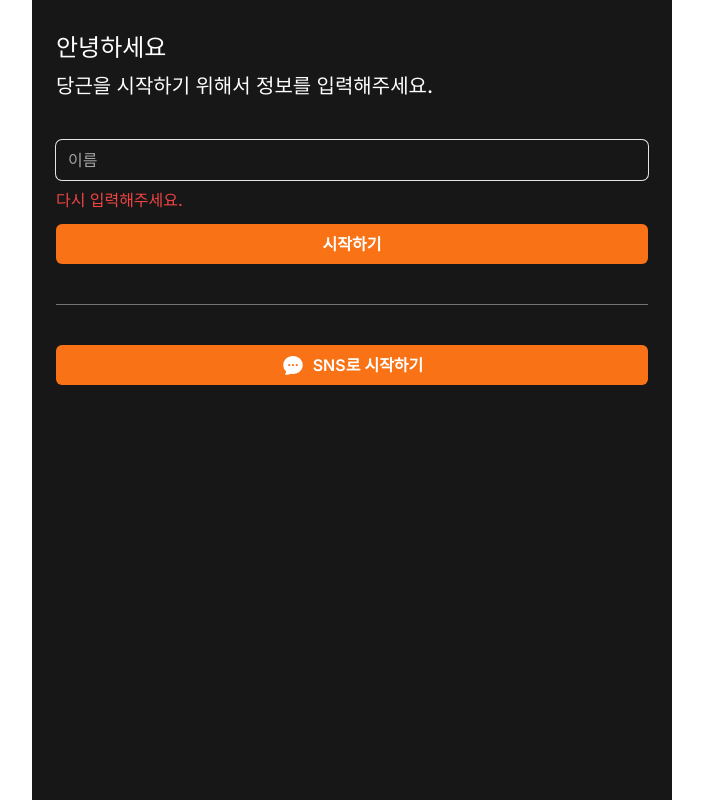
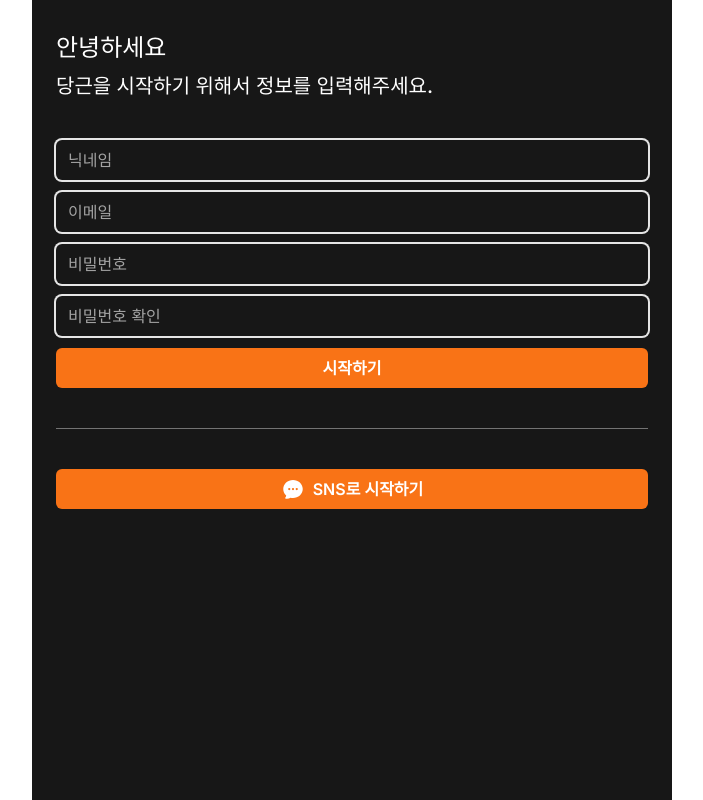
Before and after one commit to volant97/Carrot-Market-Reloaded, a Next.js app: page /create-account in a window 1280 px wide. Shown: the whole page, without its empty margins (288-991 px from the left). Built offline with nearby package versions, Linux system fonts and the light colour scheme.

Commit message:
[UPDATE] 4.2 Form Components : form input, form btn 컴포넌트 제작

```diff
--- a/app/create-account/page.tsx
+++ b/app/create-account/page.tsx
@@ -1,3 +1,5 @@
+import FormButton from "@/components/FormButton";
+import FormInput from "@/components/FormInput";
 import { ChatBubbleOvalLeftEllipsisIcon } from "@heroicons/react/24/solid";
 import Link from "next/link";
 
@@ -9,16 +11,21 @@
         <h2 className="text-xl">당근을 시작하기 위해서 정보를 입력해주세요.</h2>
       </div>
       <form className="flex flex-col gap-3">
-        <div className="flex flex-col gap-2">
-          <input
-            type="text"
-            placeholder="이름"
-            required
-            className="bg-transparent rounded-md w-full h-10 border-none ring-1 focus:ring-2 ring-neutral-200 focus:ring-orange-500 focus:outline-none placeholder:text-neutral-400"
-          />
-          <span className="text-red-500 font-medium">다시 입력해주세요.</span>
-        </div>
-        <button className="primary-btn h-10">시작하기</button>
+        <FormInput type="text" placeholder="닉네임" required errors={[]} />
+        <FormInput type="email" placeholder="이메일" required errors={[]} />
+        <FormInput
+          type="password"
+          placeholder="비밀번호"
+          required
+          errors={[]}
+        />
+        <FormInput
+          type="password"
+          placeholder="비밀번호 확인"
+          required
+          errors={[]}
+        />
+        <FormButton loading={false} text="시작하기" />
       </form>
       <div className="w-full h-px bg-neutral-500" />
       <div>
--- /dev/null
+++ b/components/FormButton.tsx
@@ -0,0 +1,15 @@
+interface Props {
+  loading: boolean;
+  text: string;
+}
+
+export default function FormButton({ loading, text }: Props) {
+  return (
+    <button
+      disabled={loading}
+      className="primary-btn h-10 disabled:bg-neutral-400 disabled:text-neutral-300 disabled:cursor-wait"
+    >
+      {loading ? "로딩중..." : text}
+    </button>
+  );
+}
--- /dev/null
+++ b/components/FormInput.tsx
@@ -0,0 +1,29 @@
+interface Props {
+  type: string;
+  placeholder: string;
+  required: boolean;
+  errors: string[];
+}
+
+export default function FormInput({
+  type,
+  placeholder,
+  required,
+  errors,
+}: Props) {
+  return (
+    <div className="flex flex-col gap-2">
+      <input
+        type={type}
+        placeholder={placeholder}
+        required={required}
+        className="bg-transparent rounded-md w-full h-10 border-none ring-2 focus:ring-4 ring-neutral-200 focus:ring-orange-500 focus:outline-none placeholder:text-neutral-400 transition duration-300"
+      />
+      {errors.map((error, index) => (
+        <span key={index} className="text-red-500 font-medium">
+          {error}
+        </span>
+      ))}
+    </div>
+  );
+}
```
Also changed, not shown: 1 other file (tests, documents, lock files or other folders).
